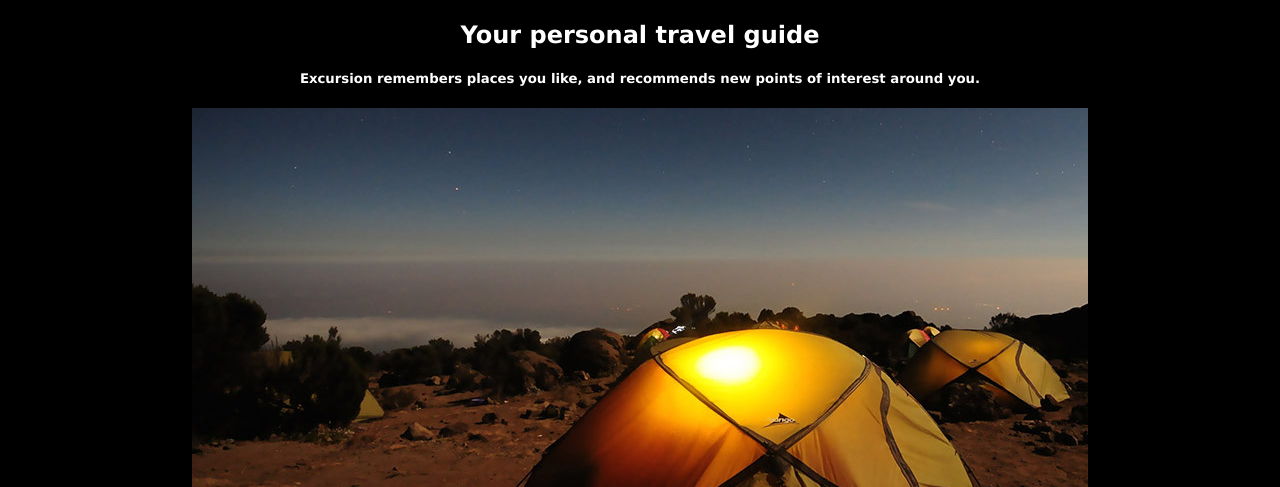
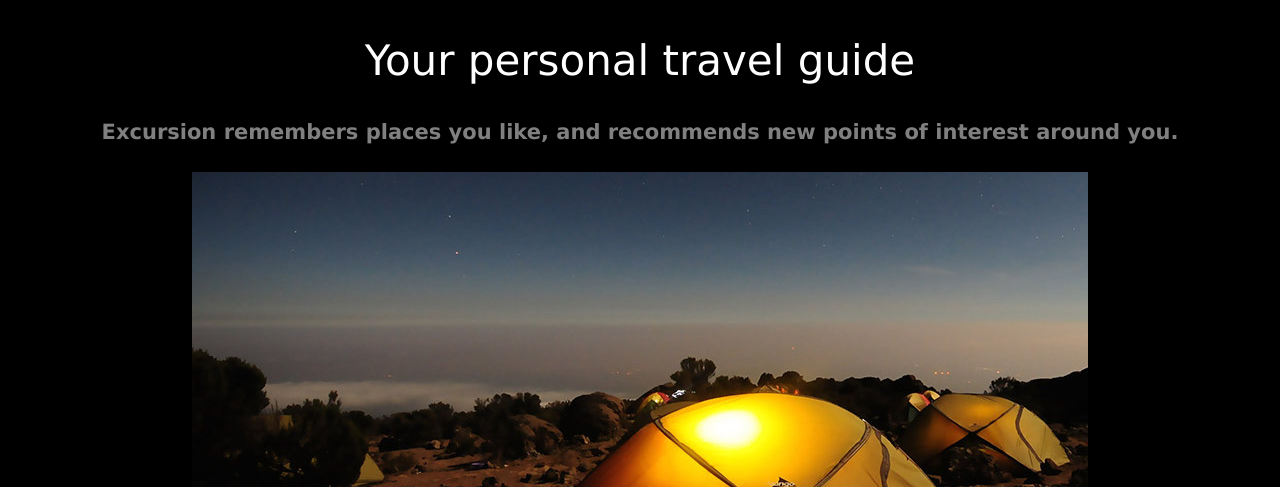
Before and after one commit to gioosena/Excursion, a plain HTML site: page index.html in a window 1280 px wide. Shown: the part 313-800 px from the top of the page. Drawn offline with Linux system fonts and the light colour scheme.

Commit message:
styled personal travel guide text content

```diff
--- a/index.html
+++ b/index.html
@@ -18,7 +18,7 @@
 
     <!-- Camping -->
     <h2>Your personal travel guide</h2>
-    <h5>Excursion remembers places you like, and recommends new points of interest around you.</h5>
+    <h4>Excursion remembers places you like, and recommends new points of interest around you.</h4>
     <p><img src="./resources/pics/camp.jpg" alt="camping"></p>
     <p><img src="./resources/pics/phone.png" alt="phone logo"></p>
     <h2>Coming Soon for iPhone and Android</h2>
--- a/resources/css/style.css
+++ b/resources/css/style.css
@@ -14,3 +14,13 @@ a {
     font-size: 16px;
     color: aquamarine;
 }
+
+h2 {
+    font-weight: 300;
+    font-size: 42px;
+}
+
+h4{
+    font-size: 21px;
+    color: gray;
+}
```
